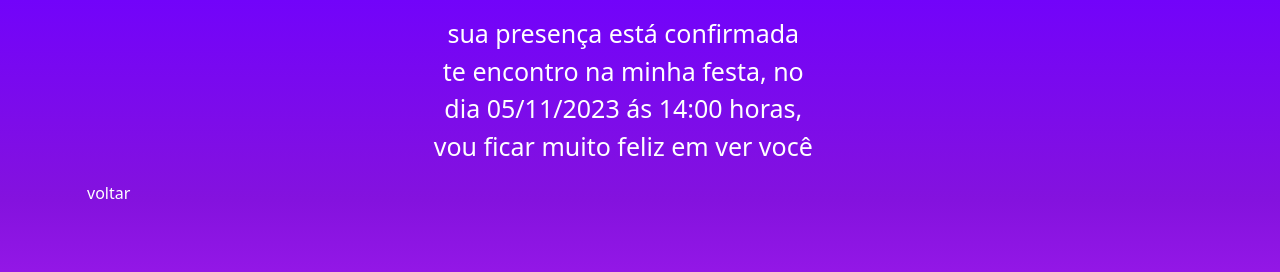
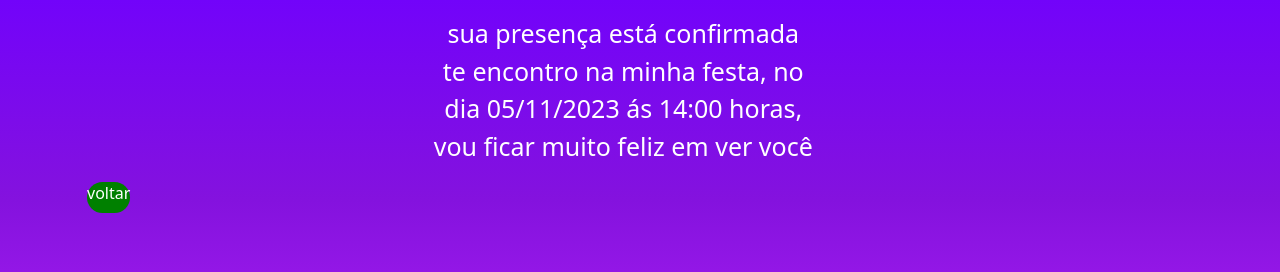
Before and after one commit to augustofonseca97/m1, a plain HTML site: page sucesso.html in a window 1280 px wide. Shown: the top 272 px of the page. Drawn offline with nearby package versions, Linux system fonts and the light colour scheme.

Commit message:
Update sucesso.html

```diff
--- a/sucesso.html
+++ b/sucesso.html
@@ -19,7 +19,7 @@
                 dia 05/11/2023 ás 14:00 horas,<br>
              vou ficar muito feliz em ver você</p>
 
-             <a href="index.html">voltar</a>
+             <a class="asuce" href="index.html">voltar</a>
         </div>
     </div>
    </div>
```
